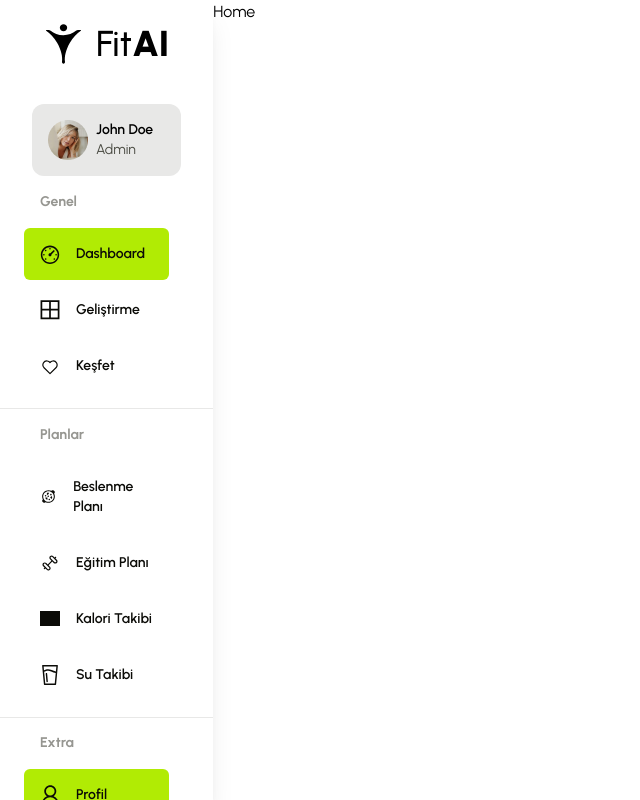
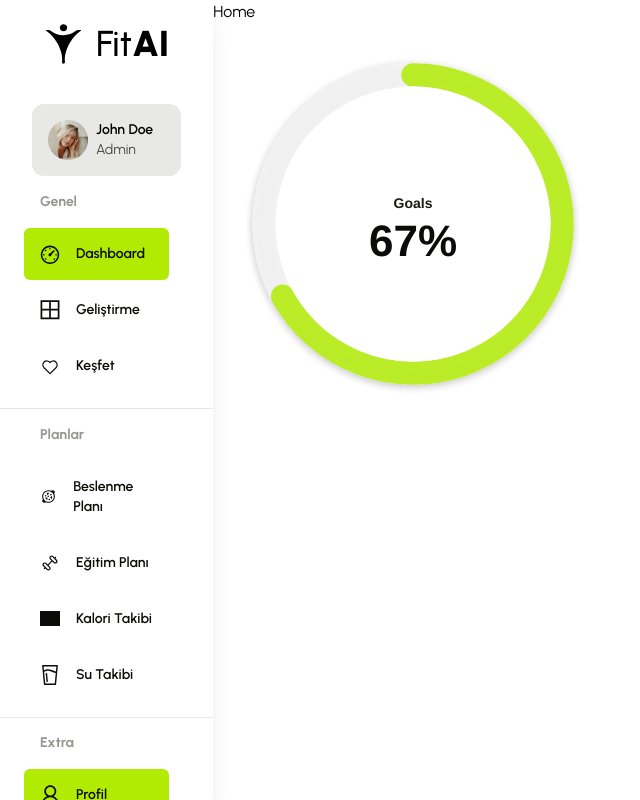
Before and after one commit to MobvenTeam1/FitAI-front-end-app-react.ts, a React (Vite) app: page / in a window 1280 px wide. Shown: the whole page, without its empty margins (0-640 px from the left). Built offline with nearby package versions, Linux system fonts and the light colour scheme; sample sign-in values are in the browser's storage; grey boxes are pictures that could not be loaded.

Commit message:
Radial chart added

```diff
--- a/package.json
+++ b/package.json
@@ -11,10 +11,12 @@
   },
   "dependencies": {
     "@hookform/resolvers": "^3.3.4",
+    "apexcharts": "^3.49.1",
     "axios": "^1.7.0",
     "date-fns": "^3.6.0",
     "i18next": "^23.11.4",
     "react": "^18.2.0",
+    "react-apexcharts": "^1.4.1",
     "react-day-picker": "^8.10.1",
     "react-dom": "^18.2.0",
     "react-hook-form": "^7.51.4",
--- /dev/null
+++ b/src/components/charts/RadialChart.tsx
@@ -0,0 +1,95 @@
+import { ApexOptions } from "apexcharts";
+import Chart from "react-apexcharts";
+
+interface IRadialChartProps {
+  size?: "xs" | "sm" | "md" | "lg" | "xl" | "2xl" | "3xl" | "4xl" | "5xl";
+  labels?: string[];
+  series?: number[];
+}
+
+const sizeToDimensions = {
+  xs: { width: 100, height: 100},
+  sm: { width: 200, height: 200 },
+  md: { width: 300, height: 300 },
+  lg: { width: 400, height: 400 },
+  xl: { width: 500, height: 500 },
+  "2xl": { width: 600, height: 600 },
+  "3xl": { width: 700, height: 700 },
+  "4xl": { width: 800, height: 800 },
+  "5xl": { width: 900, height: 900 },
+};
+
+export const RadialChart: React.FC<IRadialChartProps> = ({
+  size = "md",
+  labels = ["Goals"],
+  series = [67],
+}) => {
+  const { width, height } = sizeToDimensions[size];
+
+  const options: ApexOptions = {
+    chart: {
+      width: width,
+      height: height,
+      type: "radialBar",
+    },
+
+    series: series,
+    colors: ["#B1EB04"],
+    plotOptions: {
+      radialBar: {
+        hollow: {
+          margin: 0,
+          size: "70%",
+          background: "#fff",
+        },
+        track: {
+          dropShadow: {
+            enabled: true,
+            top: 2,
+            left: 0,
+            blur: 4,
+            opacity: 0.15,
+          },
+        },
+        dataLabels: {
+          name: {
+            offsetY: -16,
+            color: "#1A1B10",
+            fontSize: "14px",
+          },
+          value: {
+            color: "#0B0B07",
+            fontSize: "44px",
+            fontWeight: "900",
+            show: true,
+          },
+        },
+      },
+    },
+    // fill: {
+    //   type: "gradient",
+    //   gradient: {
+    //     shade: "dark",
+    //     type: "vertical",
+    //     gradientToColors: ["#87D4F9"],
+    //     stops: [0, 100],
+    //   },
+    // },
+    stroke: {
+      lineCap: "round",
+    },
+    labels: labels,
+  };
+
+  return (
+    <div>
+      <Chart
+        options={options}
+        series={options.series}
+        type={options.chart?.type}
+        height={options.chart?.height}
+        width={options.chart?.width}
+      />
+    </div>
+  );
+};
--- a/src/pages/dashboard/Home.tsx
+++ b/src/pages/dashboard/Home.tsx
@@ -1,7 +1,10 @@
+import { RadialChart } from "../../components/charts/RadialChart";
+
 export const Home: React.FC = () => {
   return (
     <div>
       Home
+      <RadialChart size="lg" />
     </div>
   );
 };
```
Also changed, not shown: 1 other file (tests, documents, lock files or other folders).
